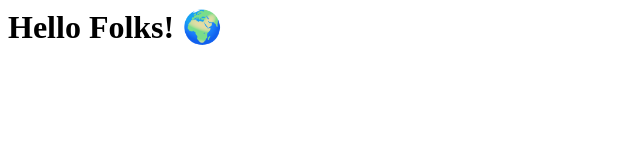
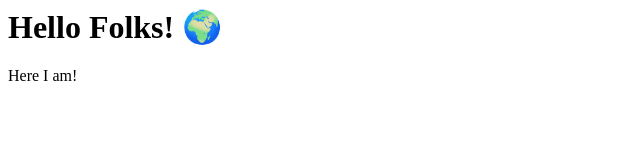
Before and after one commit to ADC-Org-0712/adc-org-0712.github.io, a plain HTML site: page index.html in a window 1280 px wide. Shown: the full height of the page, 0-640 px from the left. Drawn offline with Linux system fonts and the light colour scheme.

Commit message:
Update index.html

```diff
--- a/index.html
+++ b/index.html
@@ -1,2 +1,3 @@
 <!-- index.html -->
 <h1>Hello Folks! 🌍</h1>
+Here I am!
```
